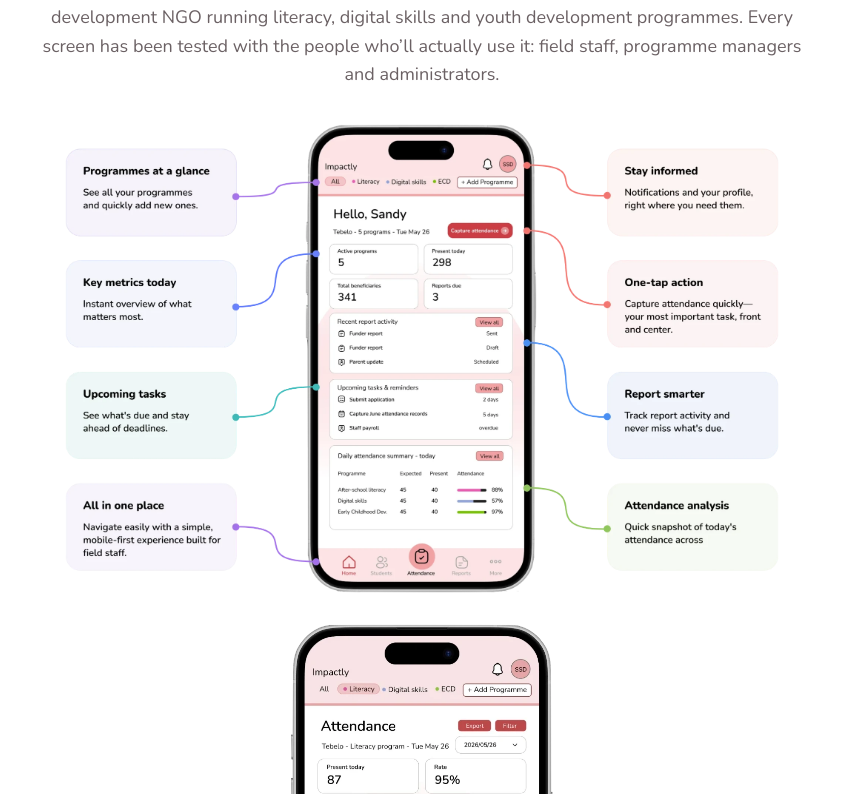
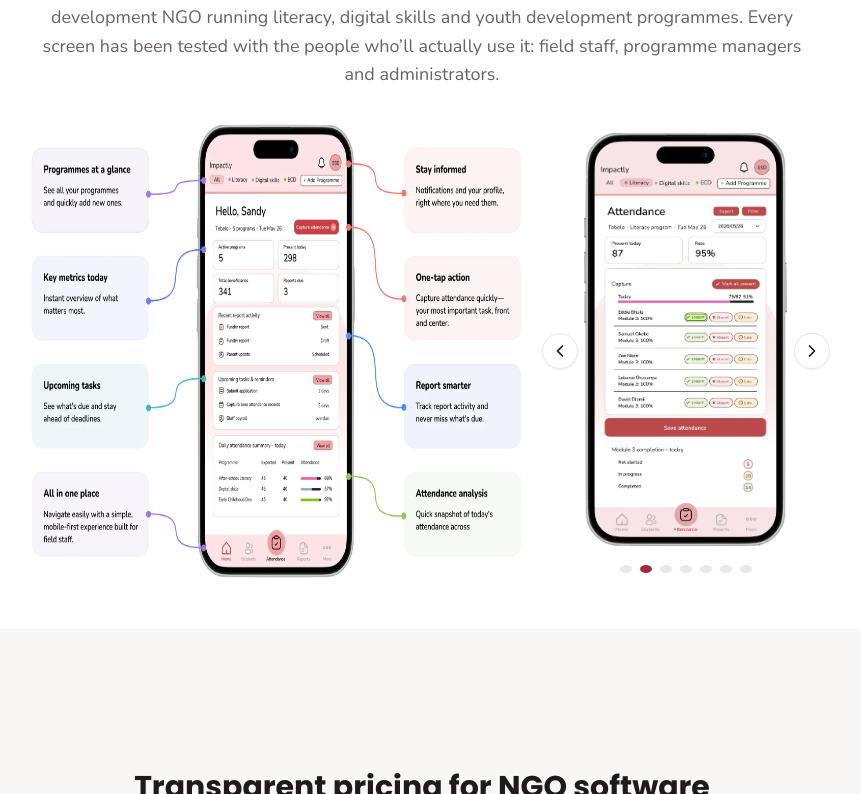
Before and after one commit to nicoleesposito/Impactly, a React (Vite) app: page /product-overview in a window 1280 px wide. Shown: the part 1726-2520 px from the top of the page, without its empty margins (218-1079 px from the left). Built offline with nearby package versions, Linux system fonts and the light colour scheme; no server answers.

Commit message:
Place annotated screenshot and carousel side by side at desktop
At 1024px+, the annotated composite and the carousel sit next to each
other instead of stacking, with sizes tuned so both roughly match in
height. Stays stacked below that breakpoint.

```diff
--- a/src/features/marketing/pages/ProductOverview.module.css
+++ b/src/features/marketing/pages/ProductOverview.module.css
@@ -513,3 +513,34 @@
     right: -56px;
   }
 }
+
+@media (min-width: 1024px) {
+  .trustShowcase {
+    flex-direction: row;
+    align-items: center;
+    justify-content: center;
+    gap: var(--space-8);
+  }
+
+  .trustShowcaseMain {
+    width: auto;
+    max-width: 45%;
+    height: 460px;
+  }
+
+  .carousel {
+    max-width: 260px;
+  }
+
+  .carouselImage {
+    height: 420px;
+  }
+
+  .trustShowcase .carouselArrowPrev {
+    left: -14px;
+  }
+
+  .trustShowcase .carouselArrowNext {
+    right: -14px;
+  }
+}
```
